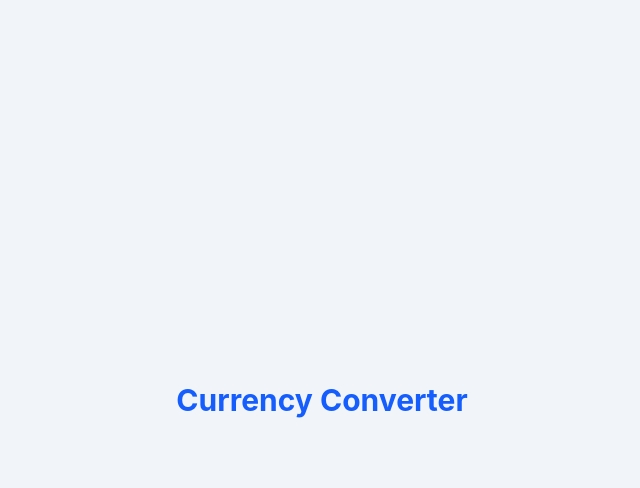
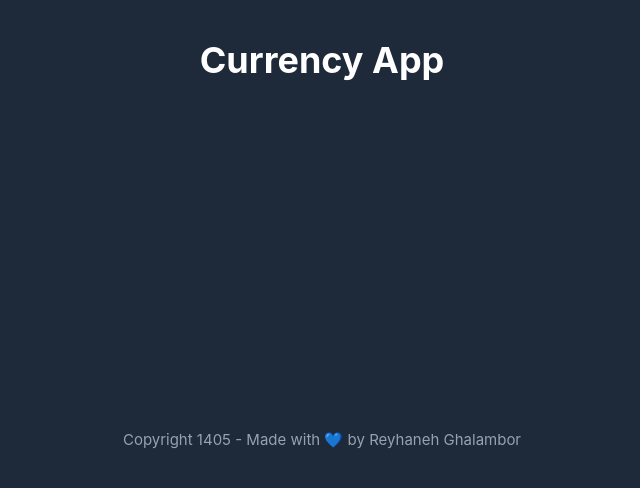
Before and after one commit to reyhanneh-gh/currency-app, a React (Vite) app: page / in a window 1280 px wide. Shown: the top 488 px of the page, without its empty margins (318-958 px from the left). Built offline with nearby package versions, Linux system fonts and the light colour scheme.

Commit message:
header and footer

```diff
--- a/index.html
+++ b/index.html
@@ -1,13 +1,18 @@
 <!doctype html>
 <html lang="en">
+
 <head>
   <meta charset="UTF-8" />
   <link rel="icon" type="image/svg+xml" href="/favicon.svg" />
   <meta name="viewport" content="width=device-width, initial-scale=1.0" />
   <title>currency-app</title>
 </head>
+
+<link rel="stylesheet" href="https://fonts.googleapis.com/css2?family=Material+Symbols+Outlined" />
+
 <body>
   <div id="root"></div>
   <script type="module" src="/src/main.jsx"></script>
 </body>
+
 </html>
--- a/src/App.jsx
+++ b/src/App.jsx
@@ -1,15 +1,15 @@
 import { useState } from 'react'
-import heroImg from './assets/hero.png'
-import reactLogo from './assets/react.svg'
-import viteLogo from './assets/vite.svg'
+import Header from "./components/Header"
+// import Input from "./components/Input"
+// import Output from "./components/Output"
+import Footer from "./components/Footer"
 
 function App() {
   return (
-    <main className="flex min-h-screen items-center justify-center bg-slate-100">
-      <h1 className="text-3xl font-bold text-blue-600">
-        Currency Converter
-      </h1>
-    </main>
+    <div className="w-full h-dvh flex flex-wrap justify-center bg-gray-800">
+      <Header />
+      <Footer />
+    </div>
   )
 }
 
--- /dev/null
+++ b/src/components/Footer.jsx
@@ -0,0 +1,8 @@
+function Footer(){
+    return(
+        <h6 className="w-full h-fit text-center text-[15px] text-gray-400">
+            Copyright 1405 - Made with 💙 by Reyhaneh Ghalambor
+        </h6>
+    )
+}
+export default Footer
--- /dev/null
+++ b/src/components/Header.jsx
@@ -0,0 +1,7 @@
+function Layout() {
+    return (
+            <h1 className="w-full h-fit text-white text-4xl text-center font-bold mt-10">Currency App</h1>
+    )
+
+}
+export default Layout
```
Also changed, not shown: src/components/Input.jsx (added), src/components/Output.jsx (added). Lines whose indentation alone changed are shown as unchanged.
